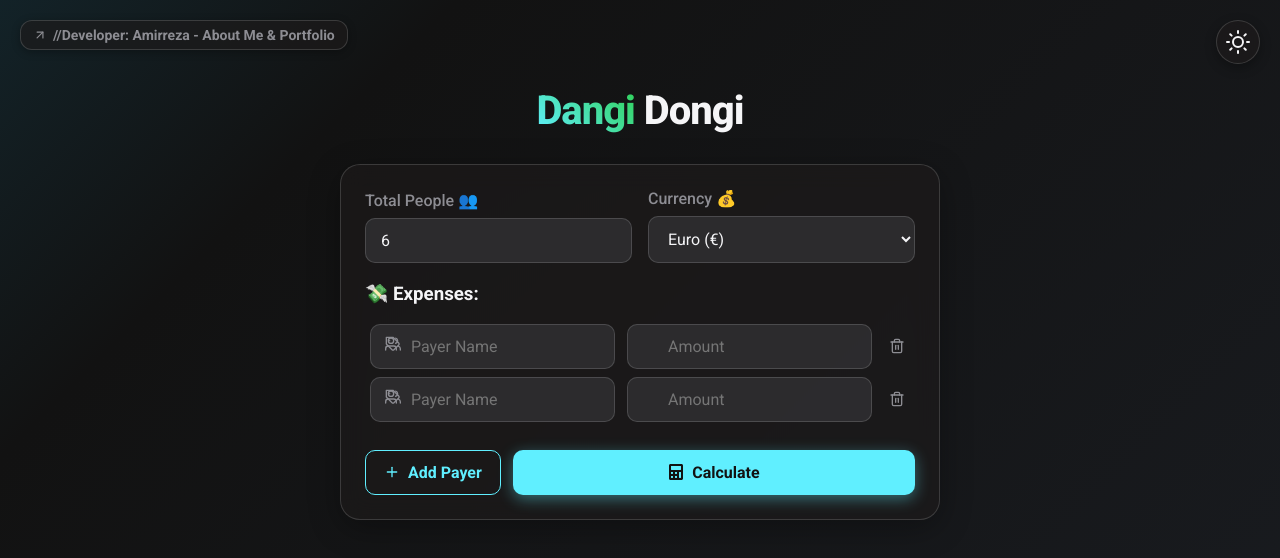
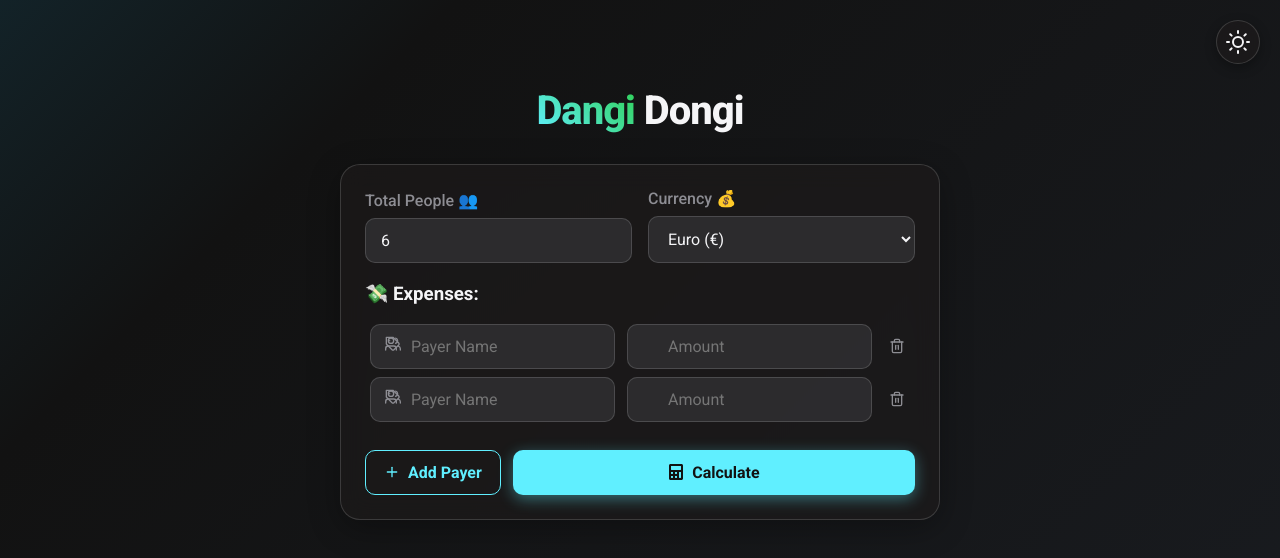
Before and after one commit to amirsohly/DangiDongi, a React (Create React App) app in the folder DangiDongiByAmirreza/: page / in a window 1280 px wide. Shown: the top 558 px of the page. Built offline with nearby package versions, Linux system fonts and the light colour scheme.

Commit message:
Remove author box and set currency to Euro
Removed author box and updated default currency.

```diff
--- a/DangiDongiByAmirreza/src/App.js
+++ b/DangiDongiByAmirreza/src/App.js
@@ -67,7 +67,6 @@ const calculateDebts = (totalPeople, expenses) => {
 
 function App() {
   const [totalPeople, setTotalPeople] = useState(6);
-  // Default currency changed from 'تومان' to 'Euro'
   const [currency, setCurrency] = useState('Euro');
   const [expenses, setExpenses] = useState([
     { name: '', amount: '' },
@@ -150,22 +149,9 @@ function App() {
         </AnimatePresence>
       </motion.button>
 
-      <motion.div
-        className="author-box"
-        initial={{ opacity: 0, x: 50 }}
-        animate={{ opacity: 1, x: 0 }}
-        transition={{ delay: 0.5, duration: 0.5 }}
-      >
-        <a
-          href="https://github.com/amirsohly"
-          target="_blank"
-          rel="noopener noreferrer"
-          className="author-btn"
-        >
-          <FiArrowUpRight />
-          //Developer: Amirreza - About Me & Portfolio
-        </a>
-      </motion.div>
+
+
+
 
       <header className="App-header">
         {/* Title Translation */}
```
